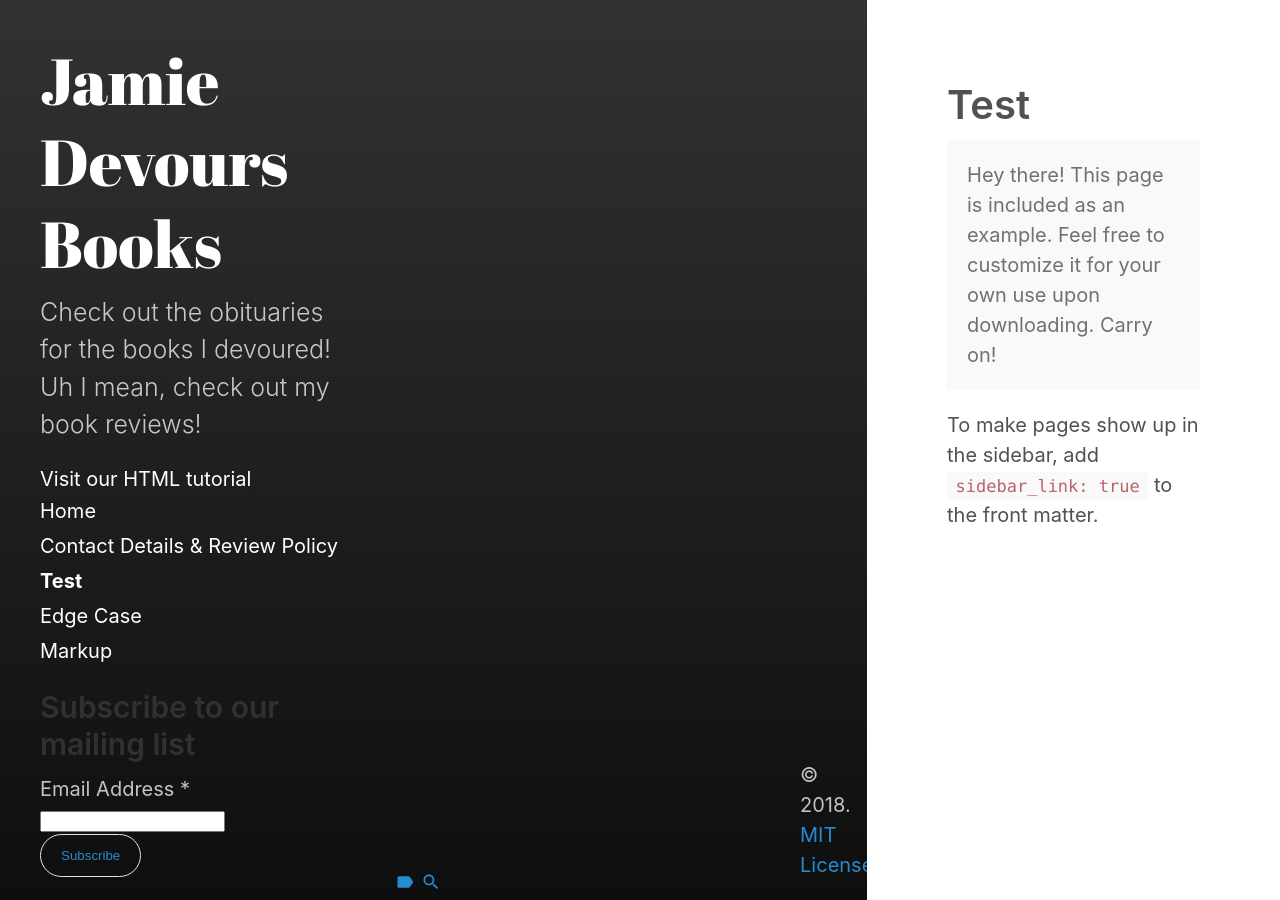
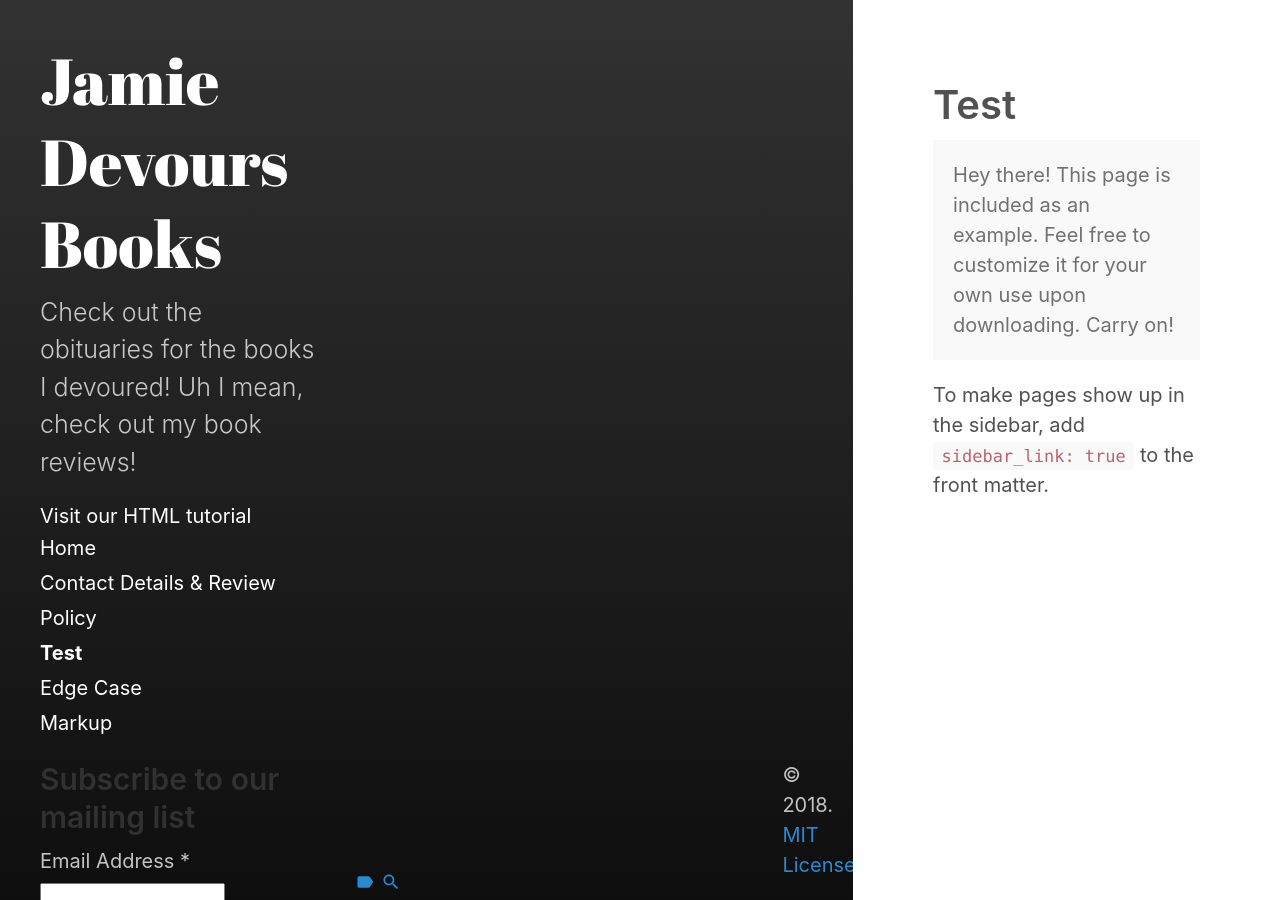
Before and after one commit to jamiecayley/Books, a Jekyll site: the page built from test.md, in a window 1280 px wide. Built offline with Jekyll 4.4.1, drawn with Linux system fonts in a browser that asks for light colours.

Commit message:
Update main.scss

```diff
--- a/assets/css/main.scss
+++ b/assets/css/main.scss
@@ -2,6 +2,4 @@
 # Use a comment to ensure Jekyll reads the file to be transformed into CSS later
 # only main files contain this front matter, not partials.
 ---
-$sidebar-sticky: true;
-$sidebar-width: 20rem !default;
 @import "hydeout";
```
